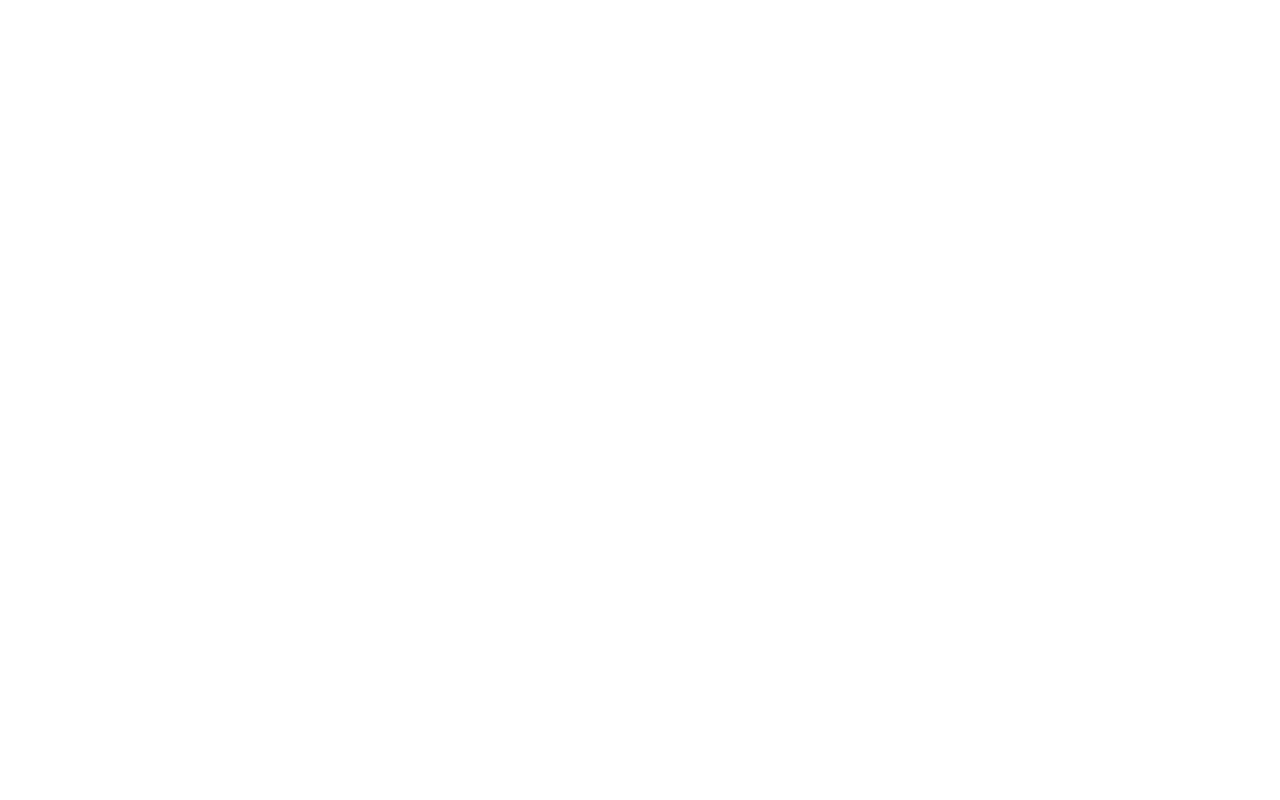
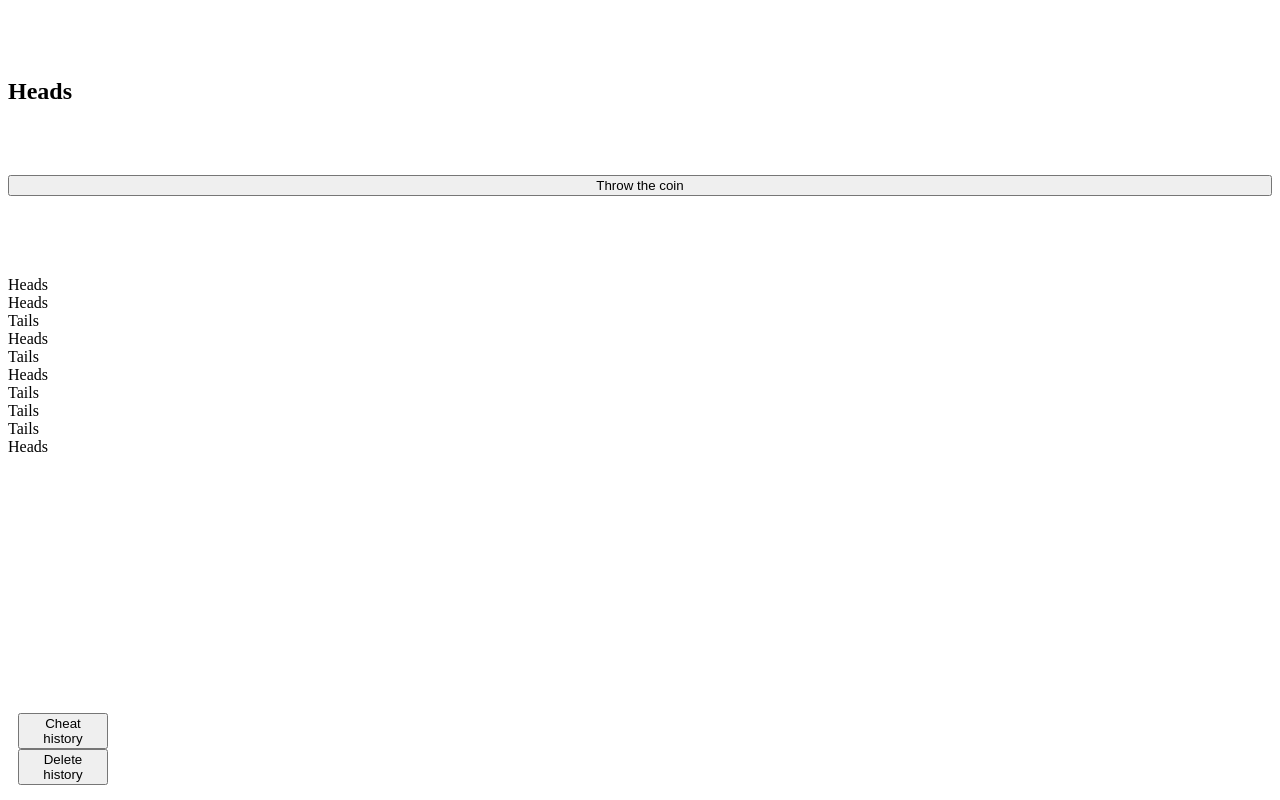
Before and after one commit to ryanblahnik/Coin-chance, a website: page core/index.html in a window 1280 px wide. Drawn offline with Linux system fonts and the light colour scheme.

Commit message:
Mock views

```diff
--- a/core/index.html
+++ b/core/index.html
@@ -6,6 +6,84 @@
 </head>
 <body>
   <div>
+    <div class="results" style="padding: 50px 0">
+      <h2>Heads<h2>
+    </div>
+    <div class="flip-button" style="padding-bottom: 80px">
+      <button style="width: 100%">Throw the coin</button>
+    </div>
+    <div class="display-results" style="padding-bottom: 120px">
+      Heads<br>
+      Heads<br>
+      Tails<br>
+      Heads<br>
+      Tails<br>
+      Heads<br>
+      Tails<br>
+      Tails<br>
+      Tails<br>
+      Heads<br>
+<!--       Heads<br>
+      Heads<br>
+      Tails<br>
+      Heads<br>
+      Tails<br>
+      Heads<br>
+      Tails<br>
+      Tails<br>
+      Tails<br>
+      Heads<br>
+      Heads<br>
+      Heads<br>
+      Tails<br>
+      Heads<br>
+      Tails<br>
+      Heads<br>
+      Tails<br>
+      Tails<br>
+      Tails<br>
+      Heads<br>
+      Heads<br>
+      Heads<br>
+      Tails<br>
+      Heads<br>
+      Tails<br>
+      Heads<br>
+      Tails<br>
+      Tails<br>
+      Tails<br>
+      Heads<br>
+      Heads<br>
+      Heads<br>
+      Tails<br>
+      Heads<br>
+      Tails<br>
+      Heads<br>
+      Tails<br>
+      Tails<br>
+      Tails<br>
+      Heads<br>
+      Heads<br>
+      Heads<br>
+      Tails<br>
+      Heads<br>
+      Tails<br>
+      Heads<br>
+      Tails<br>
+      Tails<br>
+      Tails<br>
+      Heads<br> -->
+    </div>
+<!--     <div class="update-and-delete" style="padding-top: 100px">
+      <button style="width: 90px">Cheat history</button><br>
+      <button style="width: 90px">Delete history</button>
+    </div> -->
   </div>
+  <footer style="position: fixed; bottom: 0">
+    <div class="update-and-delete" style="padding: 80px 0 15px 10px">
+      <button style="width: 90px">Cheat history</button><br>
+      <button style="width: 90px">Delete history</button>
+    </div>
+  </footer>
 </body>
 </html>
```
